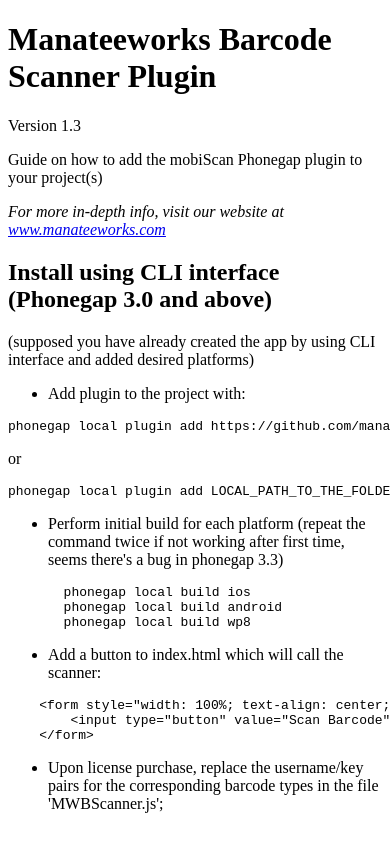
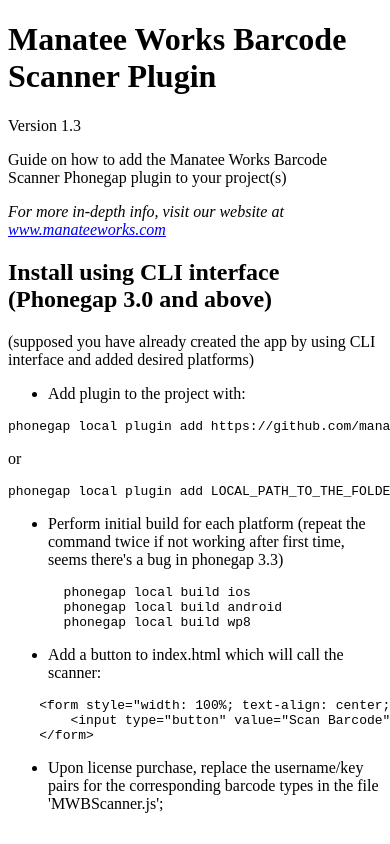
Before and after one commit to roberthodgen/phonegap-mwbarcodescanner, a plain HTML site: page README.html in a window 390 px wide. Shown: the top 844 px of the page. Drawn offline with Linux system fonts and the light colour scheme.

Commit message:
minor fixes

```diff
--- a/README.html
+++ b/README.html
@@ -1,7 +1,7 @@
 <!DOCTYPE html><html><head><meta charset="utf-8"><title>Untitled Document</title><style></style></head><body>
-<h1 id="manateeworks-barcode-scanner-plugin">Manateeworks Barcode Scanner Plugin</h1>
+<h1 id="manateeworks-barcode-scanner-plugin">Manatee Works Barcode Scanner Plugin</h1>
 <p> Version 1.3</p>
-<p>Guide on how to add the mobiScan Phonegap plugin to your project(s)</p>
+<p>Guide on how to add the Manatee Works Barcode Scanner Phonegap plugin to your project(s)</p>
 <p><em>For more in-depth info, visit our website at <a href="http://manateeworks.com/">www.manateeworks.com</a></em></p>
 <h2 id="install-using-cli-interface-phonegap-3-0-and-above-">Install using CLI interface (Phonegap 3.0 and above)</h2>
 <p>(supposed you have already created the app by using CLI interface and added desired platforms)</p>
```
Also changed, not shown: README.md, 1 other file.
